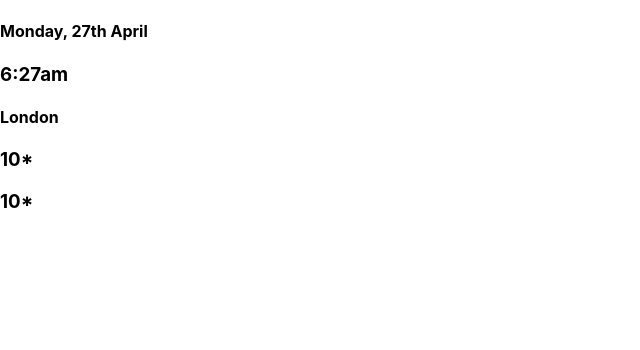
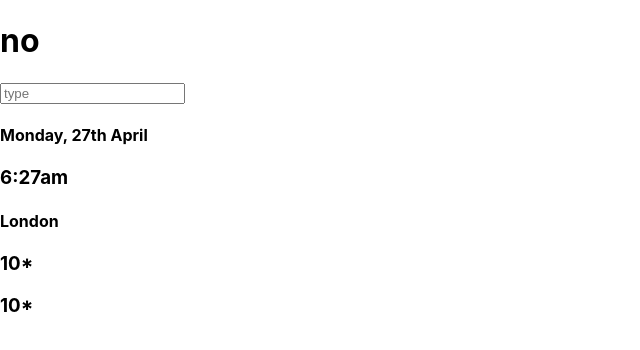
Before and after one commit to ciptohartanto/weather-app, a React (Create React App) app: page / in a window 1280 px wide. Shown: the top 350 px of the page, without its empty margins (0-640 px from the left). Built offline with nearby package versions, Linux system fonts and the light colour scheme; no server answers.

Commit message:
🚧  try useAxiosFetch

```diff
--- a/src/App.jsx
+++ b/src/App.jsx
@@ -1,8 +1,25 @@
+import { useEffect } from 'react';
+
 import Typography, { TYPOGRAPHY_STYLES } from './components/Typography';
+import useAxiosFetch from './hooks/useAxiosFetch';
 
 function App() {
+  const { weatherData, isLoading, getNewWeatherData } = useAxiosFetch();
+
+  const handleInput = (e) => {
+    if (e.key === 'Enter') {
+      getNewWeatherData(e.target.value);
+    }
+  };
+
+  useEffect(() => {
+    console.log(weatherData);
+  }, [weatherData]);
+
   return (
     <div className="wrapper">
+      {isLoading ? <h1>yes</h1> : <h1>no</h1>}
+      <input type="text" placeholder="type" onKeyDown={handleInput} />
       <div className="app-top">
         <div className="app-text__fulldate">
           <Typography
```
